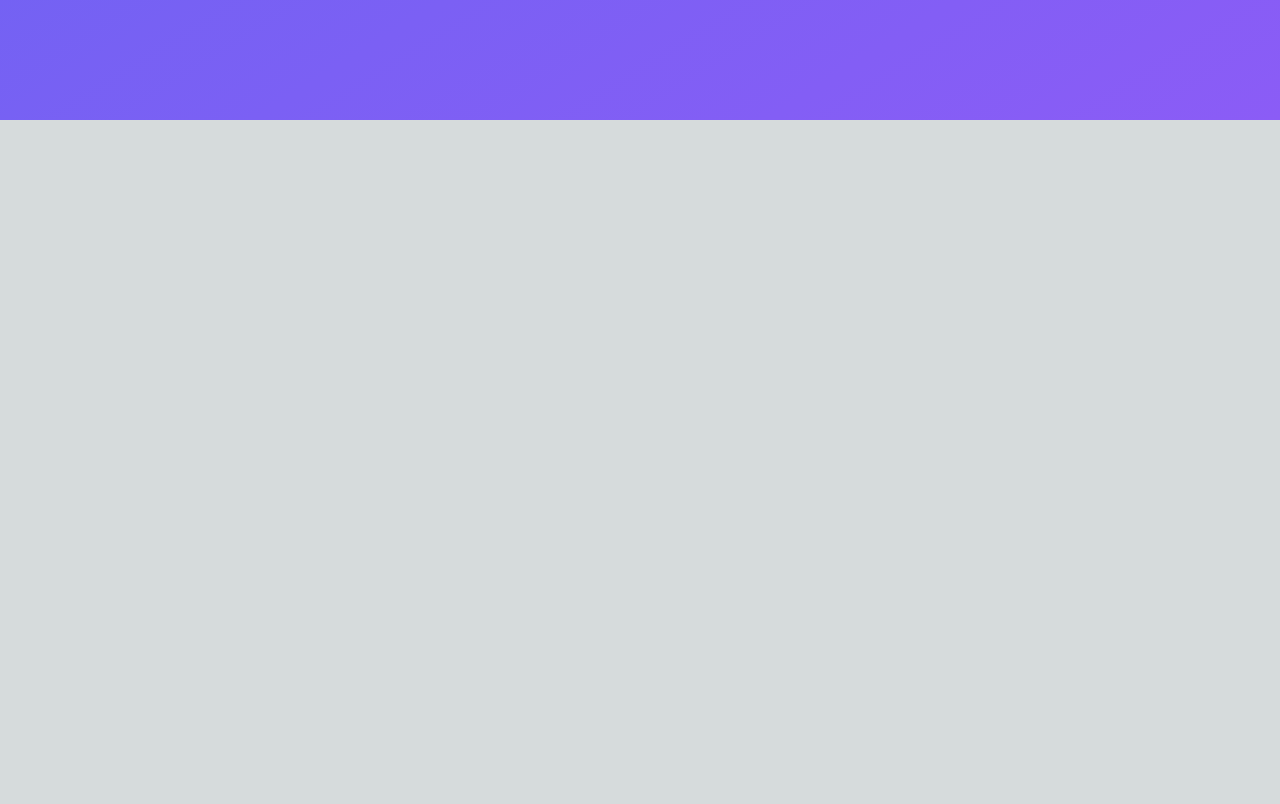
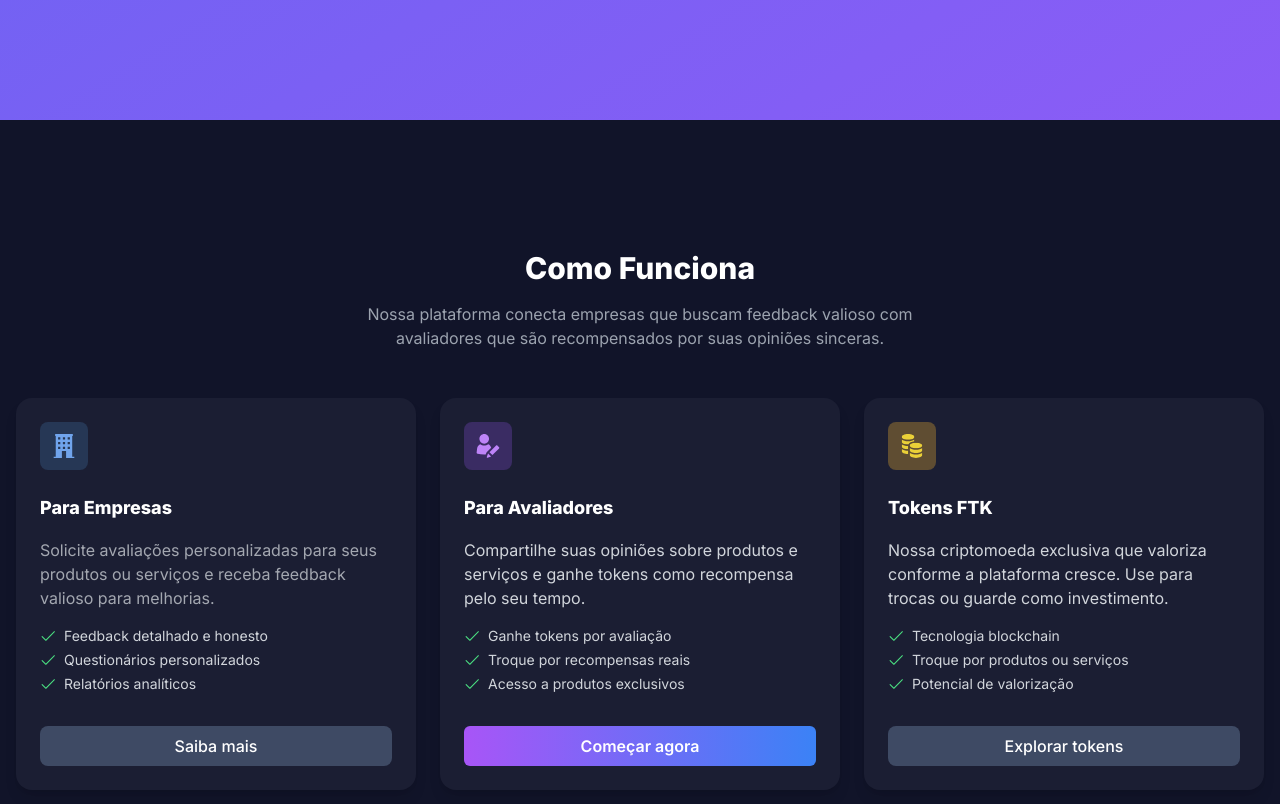
Before and after one commit to TransferoNovaIguacu/feedback-company-front, a Next.js app: page / in a window 1280 px wide. Shown: the part 680-1484 px from the top of the page. Before the commit the page ends 800 px from the top, so only its background shows below. Built offline with nearby package versions, Linux system fonts and the light colour scheme.

Commit message:
Styles: Atualização dos botões

```diff
--- a/app/components/Botao.tsx
+++ b/app/components/Botao.tsx
@@ -4,8 +4,8 @@ interface TituloProps {
 }
 export function Botao1({ texto }: TituloProps) {
     return (
-        <div>
-            <button className="bg-gradient-to-r from-purple-500 to-blue-500 text-white font-semibold px-4 py-2 rounded-md hover:opacity-90 transition">
+        <div className="flex w-full">
+            <button className="flex justify-center w-full bg-gradient-to-r from-purple-500 to-blue-500 text-white font-semibold px-4 py-2 rounded-md hover:opacity-90 transition">
                 {texto}</button>
         </div>
 
@@ -14,8 +14,8 @@ export function Botao1({ texto }: TituloProps) {
 
 export function Botao2({ texto }: TituloProps) {
     return (
-        <div>
-            <button className="bg-gray-700 text-white font-semibold px-4 py-2 rounded-md hover:bg-gray-600 transition">
+        <div className="flex w-full">
+            <button className="flex justify-center w-full bg-gray-700 text-white font-semibold px-4 py-2 rounded-md hover:bg-gray-600 transition">
                 {texto}</button>
         </div>
 
--- a/app/components/Como_funciona.tsx
+++ b/app/components/Como_funciona.tsx
@@ -1,4 +1,5 @@
 import React from 'react';
+import { Botao1 } from './Botao';
 
 export default function ComoFunciona() {
   return (
@@ -70,9 +71,10 @@ export default function ComoFunciona() {
                 </li>
               </ul>
             </div>
-            <button className="w-full bg-gradient-to-r from-[#3f80f6] to-[#895df6] hover:opacity-90 text-white font-semibold py-2 rounded-lg transition mt-2">
-              Começar agora
-            </button>
+            <div className='w-full flex justify-center items-center'>
+
+              <Botao1 texto='Começar agora'></Botao1>
+            </div>
           </div>
 
           {/* Card: Tokens FTK */}
--- a/app/page.tsx
+++ b/app/page.tsx
@@ -1,5 +1,6 @@
 "use client";
 import Head from 'next/head';
+import ComoFunciona from './components/Como_funciona';
 
 export default function EmConstrucao() {
 
@@ -45,6 +46,8 @@ export default function EmConstrucao() {
         </div>
       </div>
 
+      <ComoFunciona></ComoFunciona>
+
       <style jsx>{`
         .progress-bar .animate-progress {
           animation: progress 3s infinite;
```
